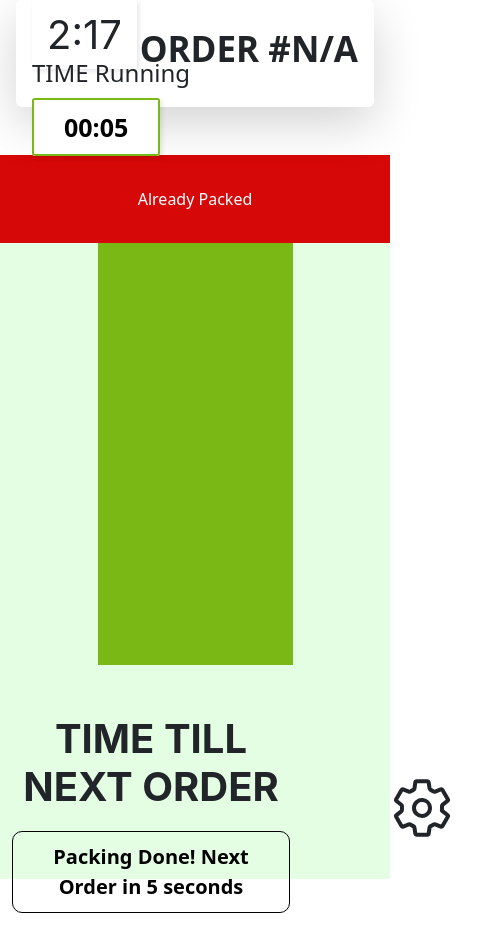
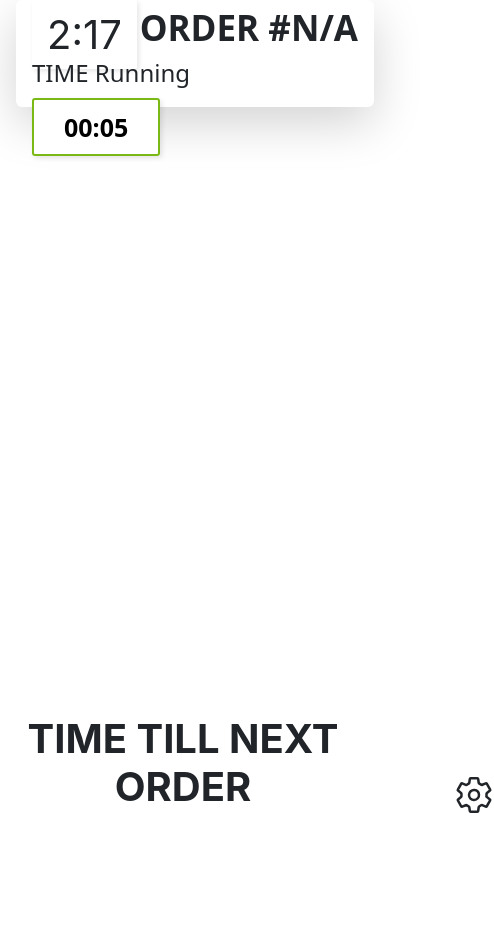
Before and after one commit to Asadali25/Controlsystem, a React (Create React App) app: page / in a window 390 px wide. Shown: the top 952 px of the page, 494 px wide, since content can reach past the window. After the commit the page ends 879 px from the top, so only its background shows below. Built offline with nearby package versions, Linux system fonts and the light colour scheme.

Commit message:
Approximately done

```diff
--- a/src/component/navbar/Navbar.css
+++ b/src/component/navbar/Navbar.css
@@ -20,6 +20,8 @@
 }
 
 .order-number {
+  margin-top: -10px;
+  line-height: 10px;
   font-size: 24px;
   font-weight: bold;
 }
@@ -71,6 +73,8 @@
     height: 3vh;
   }
   .order-number {
+  margin-top: -10px;
+  line-height: 10px;
   font-size: 60px;
   }
 }
@@ -93,6 +97,8 @@
   }
   .order-number {
     font-size: 50px;
+  margin-top: -10px;
+  line-height: 10px;
 }
 }
 
@@ -113,6 +119,8 @@
     font-size: 30px;
   }
   .order-number {
+  margin-top: -10px;
+  line-height: 10px;
     font-size: 40px;
   }
 }
@@ -134,6 +142,9 @@
     font-size: 25px;
   }
   .order-number {
+  margin-top: -10px;
+  line-height: 10px;
   font-size: 35px;
+
   }
 }
--- a/src/component/navbar/Navbar.jsx
+++ b/src/component/navbar/Navbar.jsx
@@ -38,7 +38,6 @@ const Navbar = () => {
     } else {
       intervalRef.current = setInterval(() => {
         setPausedTime(prevTime => {
-
           const newTime = prevTime + 1;
           localStorage.setItem("pausedTime", newTime);
           console.log(newTime)
@@ -55,6 +54,24 @@ const Navbar = () => {
     };
   }, [isPaused]);
 
+  // Listen for the custom reset event
+  useEffect(() => {
+    const handleReset = () => {
+      setPausedTime(0);
+      if (intervalRef.current) {
+        clearInterval(intervalRef.current);
+      }
+      localStorage.removeItem("pausedTime");
+      console.log("Reset event handled");
+    };
+
+    window.addEventListener("reset", handleReset);
+
+    return () => {
+      window.removeEventListener("reset", handleReset);
+    };
+  }, []);
+
   const formatTime = (timeInSeconds) => {
     const minutes = Math.floor(timeInSeconds / 60);
     const seconds = timeInSeconds % 60;
@@ -62,7 +79,7 @@ const Navbar = () => {
   };
 
   return (
-    <div className="navbar shadow-lg p-3 mb-5 bg-white rounded">
+<div className="navbar shadow-lg p-3 mb-5 bg-white rounded">
       <div className="navbar-left">
         <span className="time">{currentTime}</span>
       </div>
--- a/src/component/order/Order.css
+++ b/src/component/order/Order.css
@@ -1,10 +1,3 @@
-
-* {
-    padding: 0;
-    margin: 0;
-    box-sizing: border-box;
-}
-
 .order_container {
     display: flex;
     flex-direction: column;
@@ -18,7 +11,7 @@
     width: 100%;
     display: flex;
     justify-content: center;
-    /* margin-bottom: 20px; */
+    margin-bottom: 3rem !important;
 }
 
 .program_control button {
--- a/src/component/order/Order.jsx
+++ b/src/component/order/Order.jsx
@@ -12,7 +12,6 @@ function Order() {
   const [pausedTime, setPausedTime] = useState(() => {
     return parseInt(localStorage.getItem('pausedTime'), 10) || 0;
   });
-  const [pauseStartTime, setPauseStartTime] = useState(null);
 
   async function fetchOrders() {
     try {
@@ -27,7 +26,6 @@ function Order() {
 
   useEffect(() => {
     fetchOrders();
-
     const interval = setInterval(fetchOrders, 360000); // Fetch orders every 6 minutes
 
     return () => clearInterval(interval);
@@ -57,6 +55,7 @@ function Order() {
     e.preventDefault();
     const newPausedState = !isPaused;
     setIsPaused(newPausedState);
+
     localStorage.setItem("isPaused", newPausedState);
     console.log(newPausedState)
     console.log(isPaused)
@@ -116,6 +115,11 @@ function Order() {
     setPausedTime(0);
     setIsPaused(false);
     fetchOrders();
+
+    // Dispatch custom event to notify other components
+    const event = new Event('reset');
+    window.dispatchEvent(event);
+
     window.dispatchEvent(new Event('storage'));
   }
 
@@ -139,6 +143,7 @@ function Order() {
         </div>
       </div>
       <div className="row">
+      <p>Please Pause the timer before reseting the orders</p>
         <div className="program_control">
           <button type="button" onClick={resetOrders}>Reset Orders</button>
         </div>
--- a/src/component/product/Product.css
+++ b/src/component/product/Product.css
@@ -1,9 +1,3 @@
-* {
-  padding: 0;
-  margin: 0;
-  box-sizing: border-box;
-}
-
 .product_parent {
   display: flex;
   flex-direction: column;
@@ -31,7 +25,7 @@
 .card-custom {
   box-shadow: 0 4px 8px 0 rgba(0, 0, 0, 0.2), 0 6px 20px 0 rgba(0, 0, 0, 0.19);
   padding: 2rem;
-  height: 100%; /* Ensure card occupies full height */
+  height: 100%;
 }
 
 .alreadyPacked {
@@ -45,12 +39,11 @@
   gap: 64px;
   justify-content: center;
   align-items: center;
-  flex-wrap: wrap;
 }
 
 .item {
-  width: calc(30% - 40px); /* Adjust width for larger screens */
-  height: 450px; /* Increased fixed height */
+  width: 30%;
+  height: 450px;
   font-size: 1.5rem;
   padding: 1rem;
 }
@@ -151,57 +144,16 @@
   cursor: pointer;
 }
 
-@media (max-width: 750px) {
-  .items {
-    display: grid;
-    grid-template-columns: repeat(auto-fill, minmax(240px, 2fr));
-  }
-
-  .ins {
-    display: flex;
-    justify-content: center;
-    margin-bottom: 20px;
-  }
-
-  .ins h1 {
-    text-align: center;
-    margin-left: -40px;
-  }
-}
-
-@media (max-width: 1024px) {
-  .items {
-    display: grid;
-    grid-template-columns: repeat(auto-fill, minmax(240px, 2fr));
-    background-color: #7AB915;
-  }
-
-  .ins {
-    display: flex;
-    justify-content: center;
-    margin-bottom: 20px;
-  }
-
-  .ins h1 {
-    text-align: center;
-    margin-left: -40px;
-  }
-
-  .timer_counter {
-    margin-bottom: 20px;
-  }
-}
-
 @media (max-width: 2140px) {
   .product_container {
-    width: 80%;
+    width: 85%;
   }
   .card-custom {
-    width: 35vw;
-    height: 45vh;
+    width: 28%;
+    height: 400px;
   }
   .card-title {
-    font-size: 3rem;
+    font-size: 2.5rem;
   }
   .counter {
     font-size: 2rem;
@@ -217,14 +169,14 @@
 
 @media (max-width: 1440px) {
   .product_container {
-    width: 70%;
+    width: 80%;
   }
   .card-custom {
-    width: 40vw;
-    height: 40vh;
+    width: 25%;
+    height: 350px;
   }
   .card-title {
-    font-size: 2.5rem;
+    font-size: 2rem;
   }
   .counter {
     font-size: 1.8rem;
@@ -240,14 +192,14 @@
 
 @media (max-width: 1366px) {
   .product_container {
-    width: 60%;
+    width: 75%;
   }
   .card-custom {
-    width: 45vw;
-    height: 35vh;
+    width: 22%;
+    height: 300px;
   }
   .card-title {
-    font-size: 2rem;
+    font-size: 1.5rem;
   }
   .counter {
     font-size: 1.5rem;
@@ -260,49 +212,3 @@
     font-size: 2.5rem;
   }
 }
-
-@media (max-width: 4000px) {
-  .product_container {
-    display: flex;
-    flex-wrap: wrap;
-    justify-content: center;
-  }
-  .items {
-    width: 50vw;
-    height: 50vh;
-  }
-
-  .ins {
-    display: flex;
-    justify-content: center;
-    margin-bottom: 20px;
-  }
-
-  .ins h1 {
-    text-align: center;
-    margin-left: -40px;
-  }
-  .card-custom {
-    width: 30vw;
-    height: 50vh;
-  }
-  .card-title {
-    font-size: 3.5rem;
-  }
-  .timer_counter {
-    margin-bottom: 20px;
-  }
-  .ins_row {
-    display: flex;
-    justify-content: center;
-    align-items: center;
-    margin-bottom: 20px;
-  }
-  .setting-icon {
-    position: relative;
-  }
-  .setting-icon svg {
-    font-size: 4rem;
-    margin-bottom: 2rem;
-  }
-}
--- a/src/component/product/Product.jsx
+++ b/src/component/product/Product.jsx
@@ -45,7 +45,6 @@ const Product = () => {
       const IsCompleted = localStorage.getItem('IsCompleted') === 'true';
       if (IsCompleted) {
         setPackedDone(true);
-        console.log(IsCompleted, 'IsCompleted', packedDone, 'packedDone');
       } else {
         setPackedDone(false);
       }
@@ -63,7 +62,18 @@ const Product = () => {
     return () => {
       window.removeEventListener('storage', handleStorageChange);
     };
-  }, [setIsPaused, setSequenceNumber, setPackedDone]);
+  }, [setIsPaused, setPackedDone]);
+
+  const updateOrderCompletion = () => {
+    const updatedOrders = orders.map(order => {
+      if (order.sequence === sequenceNumber.toString()) {
+        return { ...order, ordercomplete: true };
+      }
+      return order;
+    });
+    localStorage.setItem('orders', JSON.stringify(updatedOrders));
+    setPackedDone(true);
+  };
 
   const renderer = ({ minutes, seconds, completed }) => {
     const halfTimeReached = minutes * 60 + seconds <= timerValue / 2;
@@ -72,6 +82,7 @@ const Product = () => {
     if (completed) {
       setBackgroundColor('#dafedabb');
       setTimeout(() => {
+        updateOrderCompletion();
         const sequences = Object.keys(groupedOrders).map(key => parseInt(key, 10));
         const maxSequence = Math.max(...sequences);
         if (sequenceNumber < maxSequence) {
@@ -96,9 +107,9 @@ const Product = () => {
     }
   };
 
-  function handleSettingsClick() {
+  const handleSettingsClick = () => {
     window.open('/control', '_blank');
-  }
+  };
 
   return (
     <div className={`product_parent `} style={{ backgroundColor: backgroundColor }}>
@@ -114,6 +125,7 @@ const Product = () => {
               <img className="card-img-top" src={order.image_url} alt="Card cap" />
               <div className="card-body">
                 <h5 className="card-title">1x {order.size}</h5>
+                <p className="order-status">{order.ordercomplete ? "Order Packed" : "Order Not Packed"}</p>
               </div>
             </div>
           ))}
@@ -138,7 +150,7 @@ const Product = () => {
               <div className="next_order_heading">
                 <h1 className={`next_order_heading `}>TIME TILL NEXT ORDER</h1>
               </div>
-              {!isPaused && (
+              {isPaused && (
                 <div className={`${renderer.className}`}>
                   {backgroundColor === "white" ? (
                     <Countdown date={Date.now() + timerValue * 1000} renderer={renderer} key={sequenceNumber} />
--- a/src/index.css
+++ b/src/index.css
@@ -1,5 +1,6 @@
 body {
   margin: 0;
+  padding: 0;
   font-family: -apple-system, BlinkMacSystemFont, 'Segoe UI', 'Roboto', 'Oxygen',
     'Ubuntu', 'Cantarell', 'Fira Sans', 'Droid Sans', 'Helvetica Neue',
     sans-serif;
```
Lines whose indentation alone changed are shown as unchanged.
